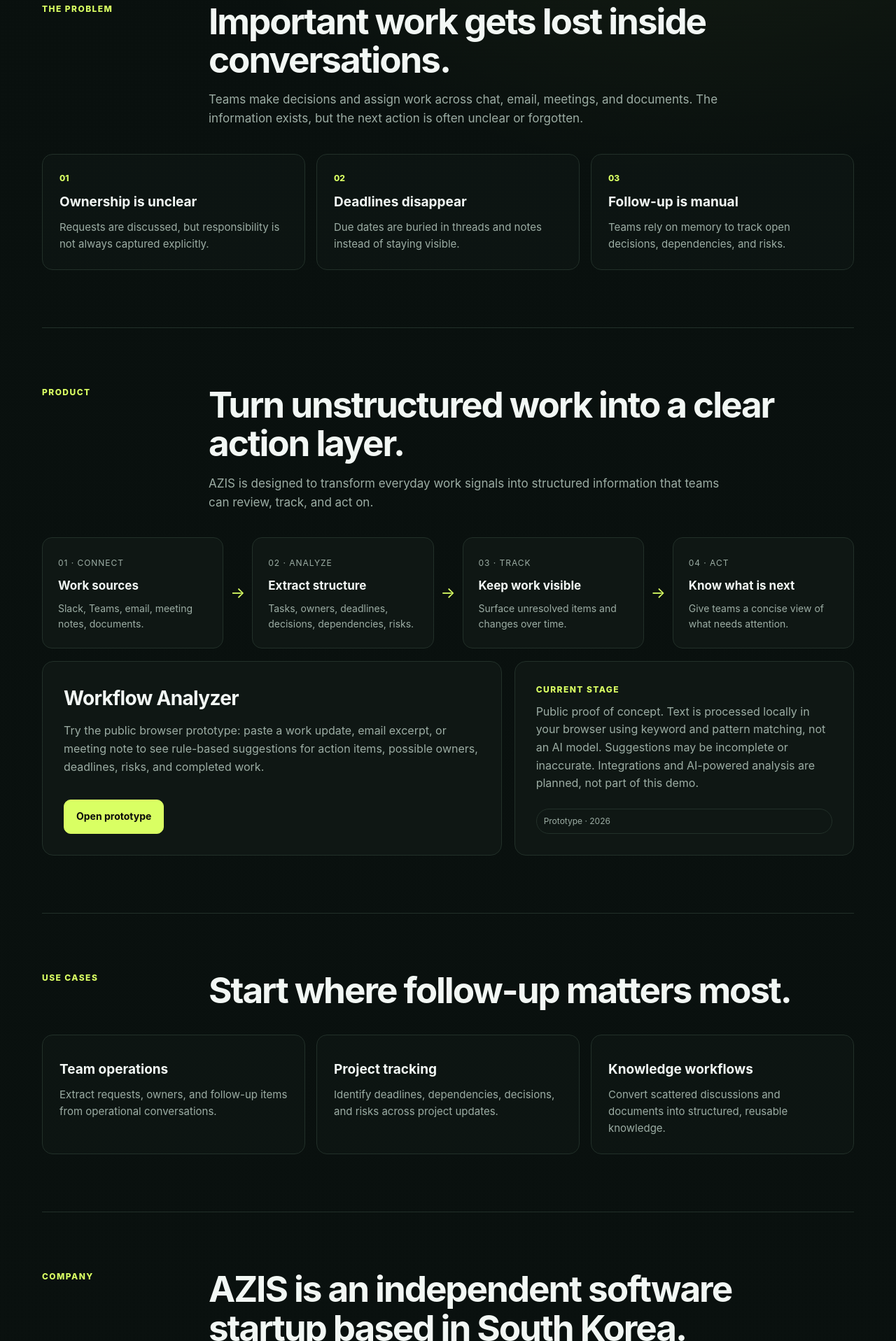
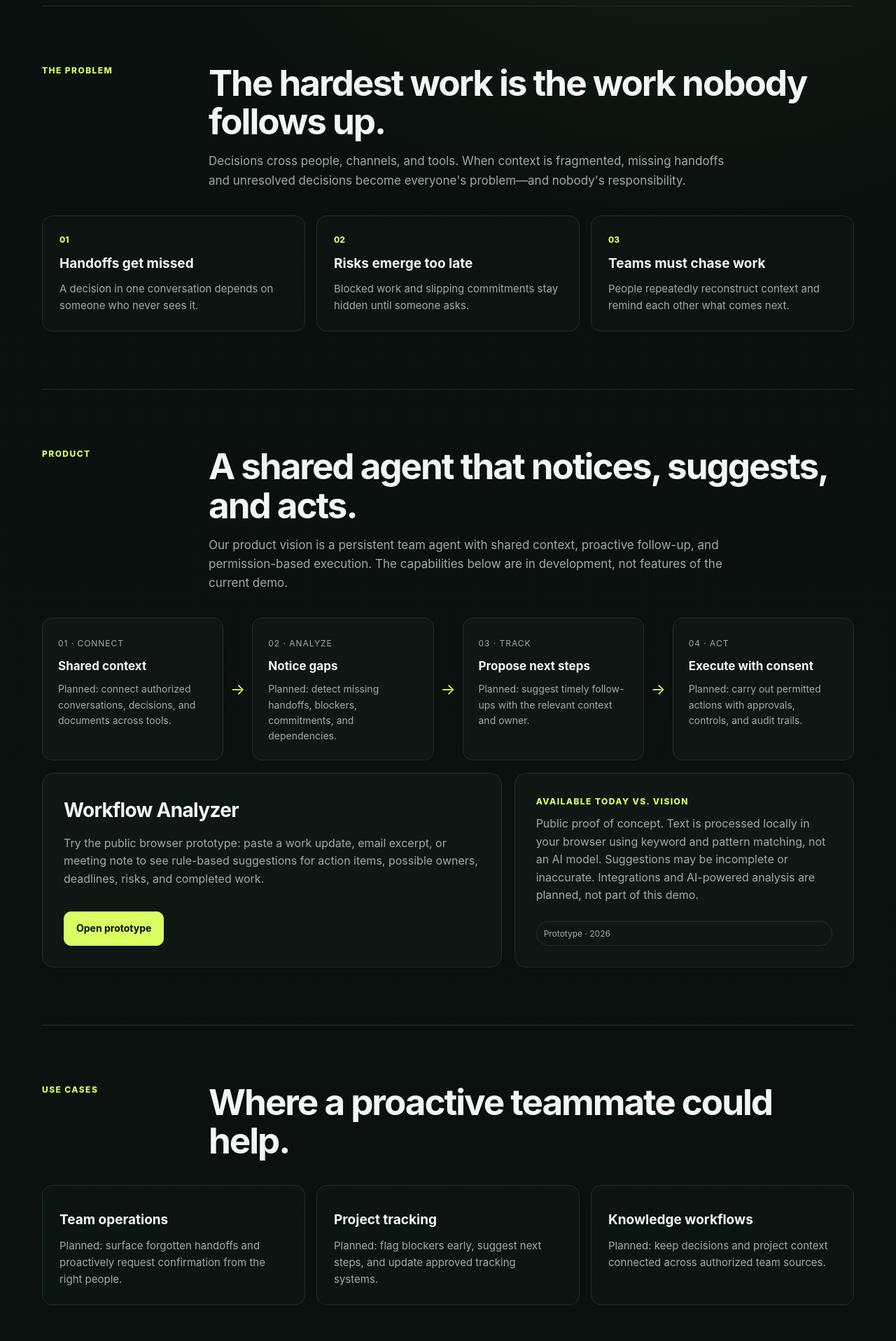
Before and after one commit to niceazis/azis-web, a plain HTML site: page public/index.html in a window 1280 px wide. Shown: the part 883-2800 px from the top of the page at 70% size. Drawn offline with Linux system fonts and the light colour scheme.

Commit message:
Reposition AZIS as proactive team agent with clear product-stage disclosures

```diff
--- a/public/index.html
+++ b/public/index.html
@@ -3,21 +3,21 @@
 <head>
   <meta charset="utf-8" />
   <meta name="viewport" content="width=device-width, initial-scale=1" />
-  <title>AZIS — AI Workflow Intelligence for Teams</title>
-  <meta name="description" content="AZIS turns messages, emails, meeting notes, and documents into structured tasks, owners, deadlines, decisions, dependencies, and risks." />
+  <title>AZIS — Proactive Team Agent</title>
+  <meta name="description" content="AZIS is building a shared AI teammate that follows team workflows, spots overlooked follow-ups, proposes next steps, and executes approved actions." />
   <meta name="author" content="MyoungGee Back" />
   <meta name="robots" content="index,follow,max-image-preview:large,max-snippet:-1,max-video-preview:-1" />
   <meta name="theme-color" content="#09100e" />
   <link rel="canonical" href="https://azis.net/" />
   <meta property="og:site_name" content="AZIS" />
-  <meta property="og:title" content="AZIS — AI Workflow Intelligence for Teams" />
-  <meta property="og:description" content="Turn scattered work conversations into clear tasks, owners, deadlines, decisions, dependencies, and risks." />
+  <meta property="og:title" content="AZIS — Proactive Team Agent" />
+  <meta property="og:description" content="Meet the proactive AI teammate designed to keep shared work moving, with human oversight and permission-based execution." />
   <meta property="og:type" content="website" />
   <meta property="og:url" content="https://azis.net/" />
   <meta property="og:locale" content="en_US" />
   <meta name="twitter:card" content="summary" />
-  <meta name="twitter:title" content="AZIS — AI Workflow Intelligence for Teams" />
-  <meta name="twitter:description" content="Turn scattered work conversations into clear tasks, owners, deadlines, decisions, dependencies, and risks." />
+  <meta name="twitter:title" content="AZIS — Proactive Team Agent" />
+  <meta name="twitter:description" content="Meet the proactive AI teammate designed to keep shared work moving, with human oversight and permission-based execution." />
   <script type="application/ld+json">
   {
     "@context": "https://schema.org",
@@ -94,9 +94,9 @@
     <main>
       <header class="hero">
         <div>
-          <div class="eyebrow">Work intelligence for teams</div>
-          <h1>From work conversations to actions.</h1>
-          <p class="lead">AZIS turns messages, emails, meeting notes, and documents into structured tasks, owners, deadlines, decisions, and risks.</p>
+          <div class="eyebrow">Proactive team agent · In development</div>
+          <h1>An AI teammate that keeps work moving.</h1>
+          <p class="lead">AZIS is building a shared AI teammate that follows team context, spots work falling through the cracks, and proposes the next action—before anyone has to ask.</p>
           <div class="cta-row"><a class="button primary" href="/demo/">Try the prototype</a><a class="button" href="#product">See how it works</a></div>
         </div>
         <aside class="hero-card" aria-label="Example workflow extraction">
@@ -107,28 +107,28 @@
         </aside>
       </header>
       <section id="problem">
-        <div class="section-head"><div class="kicker">The problem</div><div><h2>Important work gets lost inside conversations.</h2><p class="section-copy">Teams make decisions and assign work across chat, email, meetings, and documents. The information exists, but the next action is often unclear or forgotten.</p></div></div>
-        <div class="problem-grid"><article class="card"><div class="num">01</div><h3>Ownership is unclear</h3><p>Requests are discussed, but responsibility is not always captured explicitly.</p></article><article class="card"><div class="num">02</div><h3>Deadlines disappear</h3><p>Due dates are buried in threads and notes instead of staying visible.</p></article><article class="card"><div class="num">03</div><h3>Follow-up is manual</h3><p>Teams rely on memory to track open decisions, dependencies, and risks.</p></article></div>
+        <div class="section-head"><div class="kicker">The problem</div><div><h2>The hardest work is the work nobody follows up.</h2><p class="section-copy">Decisions cross people, channels, and tools. When context is fragmented, missing handoffs and unresolved decisions become everyone's problem—and nobody's responsibility.</p></div></div>
+        <div class="problem-grid"><article class="card"><div class="num">01</div><h3>Handoffs get missed</h3><p>A decision in one conversation depends on someone who never sees it.</p></article><article class="card"><div class="num">02</div><h3>Risks emerge too late</h3><p>Blocked work and slipping commitments stay hidden until someone asks.</p></article><article class="card"><div class="num">03</div><h3>Teams must chase work</h3><p>People repeatedly reconstruct context and remind each other what comes next.</p></article></div>
       </section>
       <section id="product">
-        <div class="section-head"><div class="kicker">Product</div><div><h2>Turn unstructured work into a clear action layer.</h2><p class="section-copy">AZIS is designed to transform everyday work signals into structured information that teams can review, track, and act on.</p></div></div>
+        <div class="section-head"><div class="kicker">Product</div><div><h2>A shared agent that notices, suggests, and acts.</h2><p class="section-copy">Our product vision is a persistent team agent with shared context, proactive follow-up, and permission-based execution. The capabilities below are in development, not features of the current demo.</p></div></div>
         <div class="flow">
-          <div class="flow-step"><span>01 · Connect</span><strong>Work sources</strong><p>Slack, Teams, email, meeting notes, documents.</p></div><div class="flow-arrow">→</div>
-          <div class="flow-step"><span>02 · Analyze</span><strong>Extract structure</strong><p>Tasks, owners, deadlines, decisions, dependencies, risks.</p></div><div class="flow-arrow">→</div>
-          <div class="flow-step"><span>03 · Track</span><strong>Keep work visible</strong><p>Surface unresolved items and changes over time.</p></div><div class="flow-arrow">→</div>
-          <div class="flow-step"><span>04 · Act</span><strong>Know what is next</strong><p>Give teams a concise view of what needs attention.</p></div>
+          <div class="flow-step"><span>01 · Connect</span><strong>Shared context</strong><p>Planned: connect authorized conversations, decisions, and documents across tools.</p></div><div class="flow-arrow">→</div>
+          <div class="flow-step"><span>02 · Analyze</span><strong>Notice gaps</strong><p>Planned: detect missing handoffs, blockers, commitments, and dependencies.</p></div><div class="flow-arrow">→</div>
+          <div class="flow-step"><span>03 · Track</span><strong>Propose next steps</strong><p>Planned: suggest timely follow-ups with the relevant context and owner.</p></div><div class="flow-arrow">→</div>
+          <div class="flow-step"><span>04 · Act</span><strong>Execute with consent</strong><p>Planned: carry out permitted actions with approvals, controls, and audit trails.</p></div>
         </div>
         <div class="product" style="margin-top:18px">
           <div class="product-main"><h3>Workflow Analyzer</h3><p>Try the public browser prototype: paste a work update, email excerpt, or meeting note to see rule-based suggestions for action items, possible owners, deadlines, risks, and completed work.</p><div class="cta-row"><a class="button primary" href="/demo/">Open prototype</a></div></div>
-          <div class="product-side"><div><div class="kicker">Current stage</div><p style="margin-top:10px">Public proof of concept. Text is processed locally in your browser using keyword and pattern matching, not an AI model. Suggestions may be incomplete or inaccurate. Integrations and AI-powered analysis are planned, not part of this demo.</p></div><span class="status">Prototype · 2026</span></div>
+          <div class="product-side"><div><div class="kicker">Available today vs. vision</div><p style="margin-top:10px">Public proof of concept. Text is processed locally in your browser using keyword and pattern matching, not an AI model. Suggestions may be incomplete or inaccurate. Integrations and AI-powered analysis are planned, not part of this demo.</p></div><span class="status">Prototype · 2026</span></div>
         </div>
       </section>
       <section id="use-cases">
-        <div class="section-head"><div class="kicker">Use cases</div><div><h2>Start where follow-up matters most.</h2></div></div>
-        <div class="use-grid"><article class="card"><h3>Team operations</h3><p>Extract requests, owners, and follow-up items from operational conversations.</p></article><article class="card"><h3>Project tracking</h3><p>Identify deadlines, dependencies, decisions, and risks across project updates.</p></article><article class="card"><h3>Knowledge workflows</h3><p>Convert scattered discussions and documents into structured, reusable knowledge.</p></article></div>
+        <div class="section-head"><div class="kicker">Use cases</div><div><h2>Where a proactive teammate could help.</h2></div></div>
+        <div class="use-grid"><article class="card"><h3>Team operations</h3><p>Planned: surface forgotten handoffs and proactively request confirmation from the right people.</p></article><article class="card"><h3>Project tracking</h3><p>Planned: flag blockers early, suggest next steps, and update approved tracking systems.</p></article><article class="card"><h3>Knowledge workflows</h3><p>Planned: keep decisions and project context connected across authorized team sources.</p></article></div>
       </section>
       <section id="company">
-        <div class="section-head"><div class="kicker">Company</div><div><h2>AZIS is an independent software startup based in South Korea.</h2><p class="section-copy">Founded in August 2026, we are building practical software around AI-assisted work automation and structured knowledge workflows.</p></div></div>
+        <div class="section-head"><div class="kicker">Company</div><div><h2>AZIS is an independent software startup based in South Korea.</h2><p class="section-copy">Founded in August 2026, we are developing a proactive team agent focused on shared context, timely follow-up, and controlled execution.</p></div></div>
         <div class="facts"><div class="fact"><span class="label">Company</span><strong>AZIS</strong></div><div class="fact"><span class="label">Legal entity</span><strong>Sole Proprietorship (Republic of Korea)</strong></div><div class="fact"><span class="label">Founded</span><strong>2026-08</strong></div><div class="fact"><span class="label">Location</span><strong>Seoul, South Korea</strong></div><div class="fact"><span class="label">Founder</span><strong>MyoungGee Back, Founder &amp; CEO</strong></div><div class="fact"><span class="label">GitHub</span><strong><a href="https://github.com/niceazis" target="_blank" rel="noopener noreferrer">github.com/niceazis</a></strong></div><div class="fact"><span class="label">Website</span><strong><a href="https://azis.net">azis.net</a></strong></div><div class="fact"><span class="label">Email</span><strong><a href="mailto:azis@azis.net">azis@azis.net</a></strong></div></div>
       </section>
       <section id="contact"><div class="contact-box"><div><div class="kicker">Contact</div><h2>Talk to AZIS.</h2><p>Product, technical, or partnership inquiries.</p></div><a class="button primary" href="mailto:azis@azis.net">azis@azis.net</a></div></section>
```
